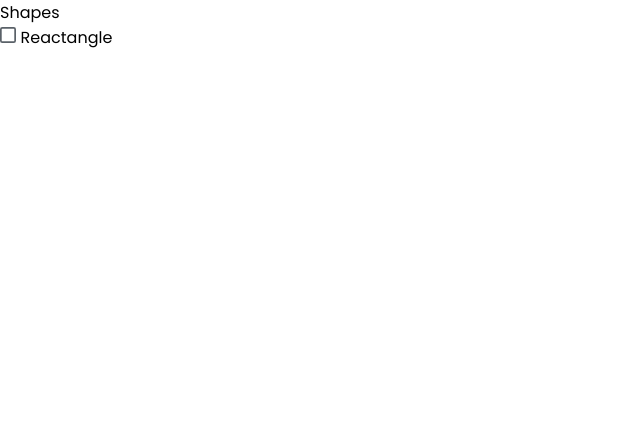
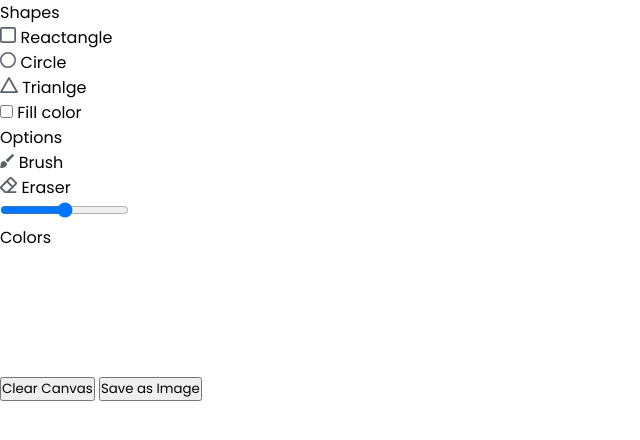
Before and after one commit to Shivam-310/Drawing-App, a plain HTML site: page Index.html in a window 1280 px wide. Shown: the whole page, without its empty margins (0-640 px from the left). Drawn offline with Linux system fonts and the light colour scheme.

Commit message:
html setup

```diff
--- a/Index.html
+++ b/Index.html
@@ -17,7 +17,49 @@
                         <img src="icons/rectangle.svg" alt="">
                         <span>Reactangle</span>
                     </li>
+                    <li class="options">
+                        <img src="icons/circle.svg" alt="">
+                        <span>Circle</span>
+                    </li>
+                    <li class="options">
+                        <img src="icons/triangle.svg" alt="">
+                        <span>Trianlge</span>
+                    </li>
+                    <li class="options">
+                        <input type="checkbox" id="fill-color">
+                        <label for="fill-color">Fill color</label>
+                    </li>
                 </ul>
+            </div>
+            <div class="row">
+                <label class="tittle">Options</label>
+                <ul class="options">
+                    <li class="options">
+                        <img src="icons/brush.svg" alt="">
+                        <span>Brush</span>
+                    </li>
+                    <li class="options">
+                        <img src="icons/eraser.svg" alt="">
+                        <span>Eraser</span>
+                    </li>
+                    <li class="options">
+                        <input type="range" id="size-slider">
+                    </li>
+                </ul>
+            </div>
+            <div class="row">
+                <label class="tittle">Colors</label>
+                <ul class="options">
+                    <li class="option"></li>
+                    <li class="option"></li>
+                    <li class="option"></li>
+                    <li class="option"></li>
+                    <li class="option"></li>
+                </ul>
+            </div>
+            <div class="row">
+                <button class="clear-canvas">Clear Canvas</button>
+                <button class="save-img">Save as Image</button>
             </div>
         </section>
         <section class="drawing-board"></section>
```
